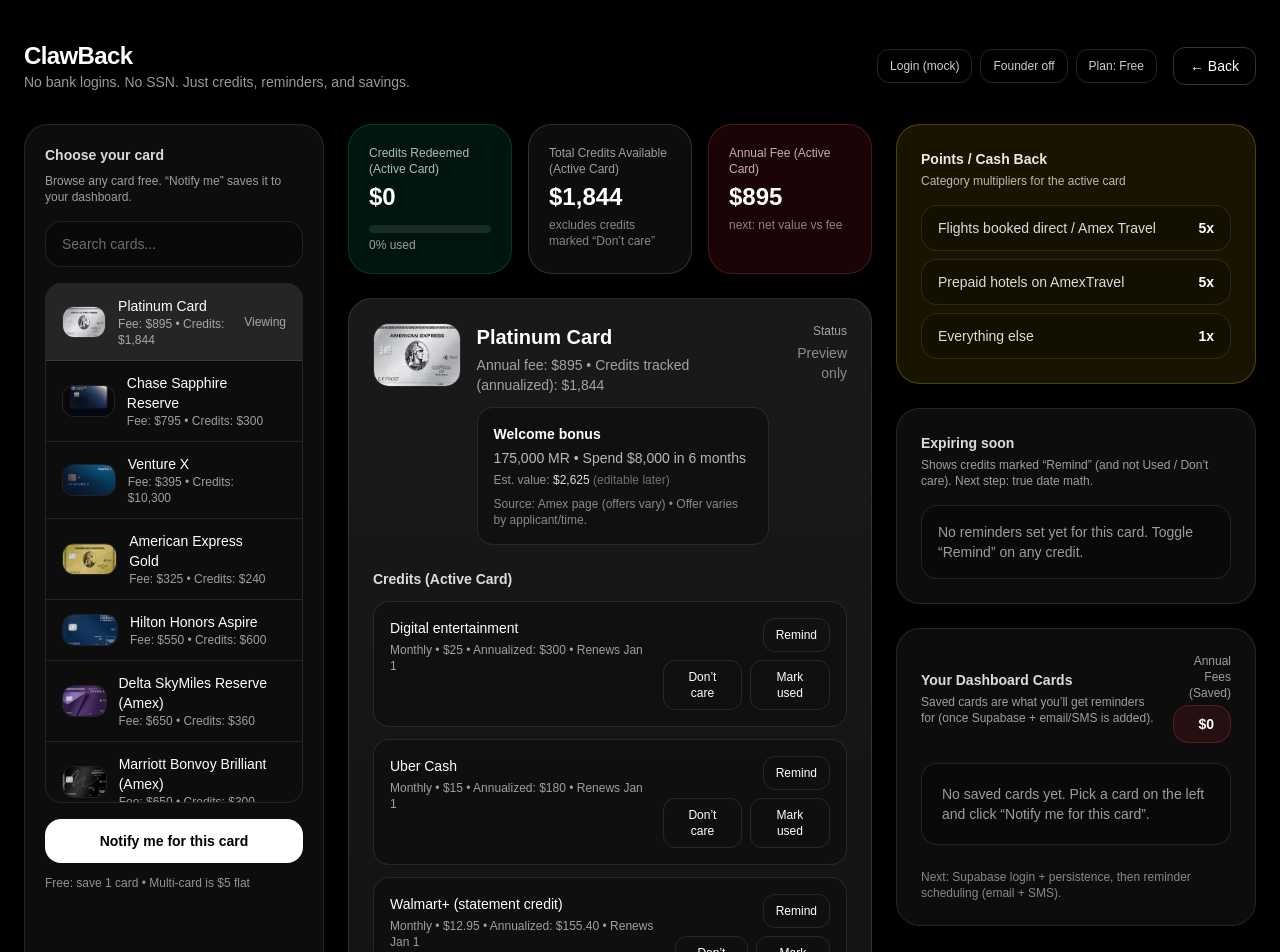
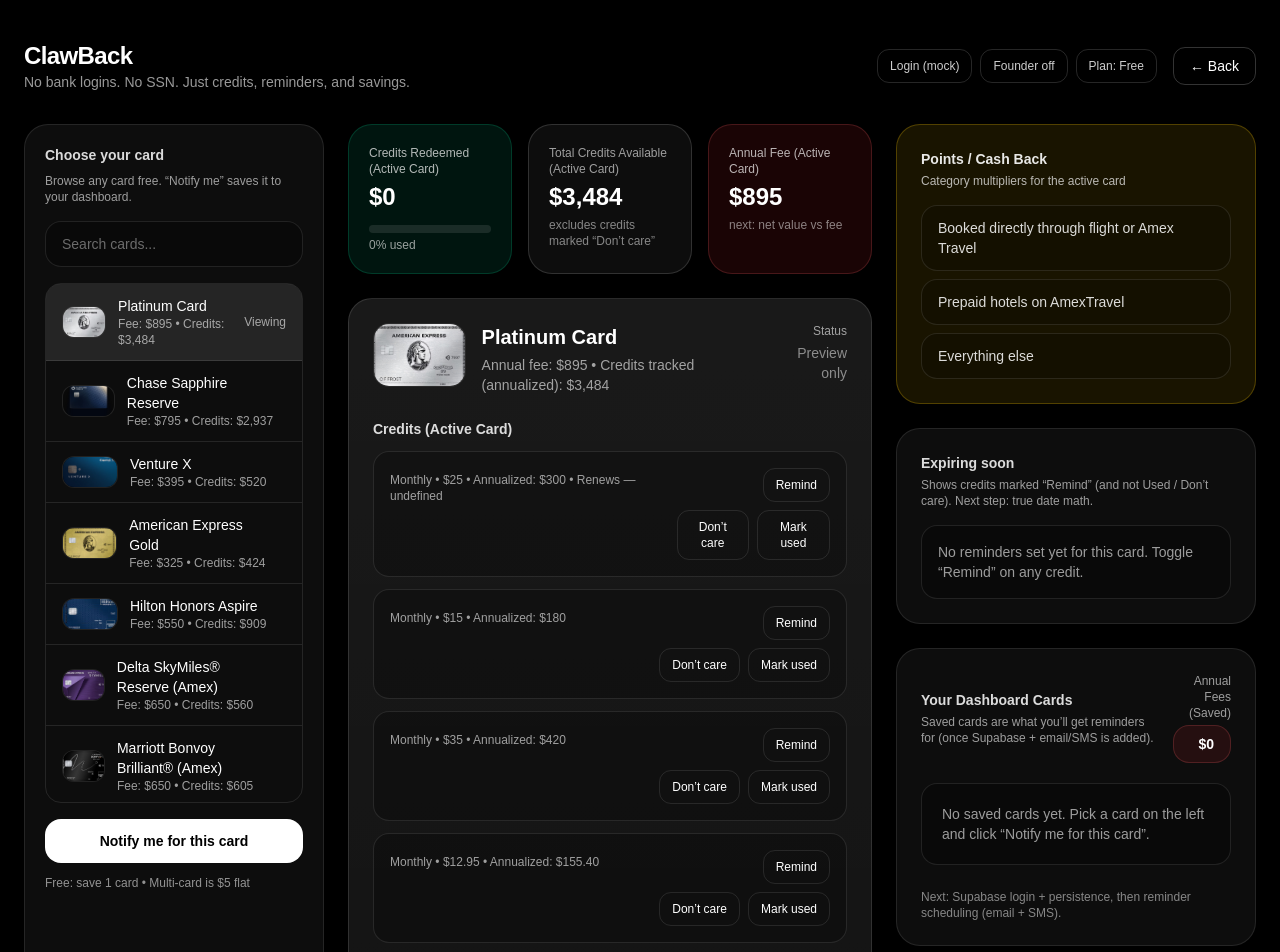
Before and after one commit to namanlo20/clawback, a Next.js app: page /app in a window 1280 px wide. Shown: the top 952 px of the page. Built offline with nearby package versions, Linux system fonts and the light colour scheme.

Commit message:
Update cards.ts

```diff
--- a/data/cards.ts
+++ b/data/cards.ts
@@ -1,28 +1,26 @@
 // data/cards.ts
 
-export type CreditFrequency = "monthly" | "quarterly" | "semiannual" | "annual" | "one-time";
+export type CreditFrequency =
+  | "monthly"
+  | "quarterly"
+  | "semiannual"
+  | "annual"
+  | "every4years"
+  | "every5years"
+  | "onetime";
 
 export type Credit = {
   id: string;
-  name: string;
-
-  // How often it resets
+  title: string;
+  amount: number; // amount PER period (NOT annualized)
   frequency: CreditFrequency;
-
-  // Amount PER period (e.g. Quarterly $75)
-  amount: number;
-
-  // Optional renewal label (simple v1)
-  renews?: { month: number; day: number };
-
-  // Optional note for clarity
-  note?: string;
+  notes?: string; // any extra detail / label
+  renews?: string; // display-only like "Renews Jan 1"
 };
 
 export type Multiplier = {
-  label: string; // e.g. "Dining"
-  rate: string;  // e.g. "4x"
-  note?: string;
+  label: string;
+  x: number;
 };
 
 export type Card = {
@@ -30,260 +28,236 @@
   name: string;
   issuer: string;
   annualFee: number;
-
-  // Card art image path
-  logo?: string; // e.g. "/logos/amex-platinum.png"
-
-  // Pin top 3 at top
-  isTopPick?: boolean;
-
+  creditsTrackedAnnualized: number; // display hint only (optional)
+  logo: string; // "/logos/xxx.png"
+  welcomeBonus?: {
+    headline: string;
+    details?: string;
+    valueEstimateUsd?: number;
+    note?: string;
+  };
+  multipliers: Multiplier[];
   credits: Credit[];
-  multipliers?: Multiplier[];
-
-  welcomeOffer?: {
-    amount: number;
-    currency: string; // e.g. "MR", "UR", "Miles"
-    spend: string;
-    sourceLabel: string;
-    notes?: string;
-  };
 };
 
-// Default point value assumptions (editable later)
-export const DEFAULT_POINT_VALUES_USD: Record<string, number> = {
-  MR: 0.015,     // Amex Membership Rewards (rough baseline)
-  UR: 0.015,     // Chase Ultimate Rewards (rough baseline)
-  Miles: 0.012,  // Generic miles baseline
-  Hilton: 0.006,
-  Marriott: 0.008,
-  AA: 0.014,
+export const DEFAULT_POINT_VALUES_USD = {
+  amex_mr: 0.015,
+  chase_ur: 0.015,
+  cap1_miles: 0.01,
+  citi_typ: 0.012,
+  aa_miles: 0.013,
+  delta_miles: 0.012,
+  marriott_points: 0.008,
+  hilton_points: 0.006,
 };
 
-const JAN1 = { month: 1, day: 1 };
-
 export const CARDS: Card[] = [
-  // ---------------- TOP 3 (pinned) ----------------
   {
     key: "amex-platinum",
     name: "Platinum Card",
     issuer: "American Express",
     annualFee: 895,
+    creditsTrackedAnnualized: 3074,
     logo: "/logos/amex-platinum.png",
-    isTopPick: true,
-    welcomeOffer: {
-      amount: 175000,
-      currency: "MR",
-      spend: "Spend $8,000 in 6 months",
-      sourceLabel: "Amex page (offers vary)",
-      notes: "Offer varies by applicant/time.",
+    welcomeBonus: {
+      headline: "175,000 MR",
+      details: "Spend $8,000 in 6 months",
+      valueEstimateUsd: 2625,
+      note: "Offers vary by applicant/time.",
     },
+    multipliers: [
+      { label: "Booked directly through flight or Amex Travel", x: 5 },
+      { label: "Prepaid hotels on AmexTravel", x: 5 },
+      { label: "Everything else", x: 1 },
+    ],
     credits: [
-      { id: "plat-airline", name: "Airline incidental fees", frequency: "annual", amount: 200, renews: JAN1 },
-      { id: "plat-hotel", name: "Hotel credit (FHR/THC)", frequency: "semiannual", amount: 200, renews: JAN1 },
-      { id: "plat-digital", name: "Digital entertainment", frequency: "monthly", amount: 25, renews: JAN1 },
-      { id: "plat-uber", name: "Uber Cash", frequency: "monthly", amount: 15, renews: JAN1 },
-      { id: "plat-saks", name: "Saks", frequency: "semiannual", amount: 50, renews: JAN1 },
-      { id: "plat-clear", name: "CLEAR Plus", frequency: "annual", amount: 209, renews: JAN1 },
-      { id: "plat-lulu", name: "Lululemon", frequency: "quarterly", amount: 75, renews: JAN1 },
-      { id: "plat-walmart", name: "Walmart+ (statement credit)", frequency: "monthly", amount: 12.95, renews: JAN1 },
-    ],
-    multipliers: [
-      { label: "Flights booked direct / Amex Travel", rate: "5x" },
-      { label: "Prepaid hotels on AmexTravel", rate: "5x" },
-      { label: "Everything else", rate: "1x" },
+      { id: "plat-airline-incidental", title: "Airline Incidental Fees", amount: 200, frequency: "annual" },
+      { id: "plat-clear", title: "Clear Plus", amount: 209, frequency: "annual" },
+      { id: "plat-digital-entertainment", title: "Digital Entertainment", amount: 25, frequency: "monthly", renews: "Renews Jan 1" },
+      { id: "plat-fhr-hotel-collection", title: "Fine Hotels + Resorts® / Hotel Collection", amount: 300, frequency: "semiannual" },
+      { id: "plat-lululemon", title: "Lululemon", amount: 75, frequency: "quarterly" },
+      { id: "plat-oura", title: "Oura Ring", amount: 200, frequency: "annual" },
+      { id: "plat-resy", title: "Resy Restaurants", amount: 100, frequency: "quarterly" },
+      { id: "plat-saks", title: "Saks", amount: 50, frequency: "semiannual" },
+      { id: "plat-uber-one", title: "Uber One Subscription", amount: 120, frequency: "annual" },
+      { id: "plat-uber-cash-jan-nov", title: "Uber Cash (Jan–Nov)", amount: 15, frequency: "monthly" },
+      { id: "plat-uber-cash-dec", title: "Uber Cash (Dec)", amount: 35, frequency: "monthly", notes: "December only" },
+      { id: "plat-equinox", title: "Equinox", amount: 300, frequency: "annual" },
+      { id: "plat-walmartplus", title: "Walmart+ Subscription", amount: 12.95, frequency: "monthly" },
     ],
   },
+
   {
     key: "chase-sapphire-reserve",
     name: "Chase Sapphire Reserve",
     issuer: "Chase",
     annualFee: 795,
+    creditsTrackedAnnualized: 2817,
     logo: "/logos/chase-sapphire-reserve.png",
-    isTopPick: true,
-    welcomeOffer: {
-      amount: 60000,
-      currency: "UR",
-      spend: "Spend $4,000 in 3 months",
-      sourceLabel: "Chase page (offers vary)",
-      notes: "Offer varies by applicant/time.",
-    },
+    multipliers: [
+      { label: "Chase travel", x: 8 },
+      { label: "Flights booked direct / Amex Travel (sheet)", x: 4 },
+      { label: "Hotels booked direct (sheet)", x: 4 },
+      { label: "Dining", x: 3 },
+      { label: "Everything else", x: 1 },
+    ],
     credits: [
-      { id: "csr-travel", name: "Travel credit", frequency: "annual", amount: 300, renews: JAN1 },
-    ],
-    multipliers: [
-      { label: "Chase Travel", rate: "8x" },
-      { label: "Dining", rate: "3x" },
-      { label: "Travel", rate: "3x" },
-      { label: "Everything else", rate: "1x" },
+      { id: "csr-apple-tv", title: "Apple TV+", amount: 288, frequency: "annual", notes: "Sheet: points" },
+      { id: "csr-dining-credit", title: "Dining Credit", amount: 150, frequency: "semiannual" },
+      { id: "csr-doordash-dashpass", title: "DoorDash DashPass Subscription", amount: 120, frequency: "annual" },
+      { id: "csr-doordash-restaurants", title: "DoorDash Restaurant", amount: 5, frequency: "monthly" },
+      { id: "csr-doordash-retail-10a", title: "DoorDash Retail", amount: 10, frequency: "monthly" },
+      { id: "csr-doordash-retail-10b", title: "DoorDash Retail (2nd $10 line in sheet)", amount: 10, frequency: "monthly" },
+      { id: "csr-hotel-the-edit", title: "Hotel (The Edit)", amount: 250, frequency: "semiannual" },
+      { id: "csr-lyft", title: "Lyft", amount: 10, frequency: "monthly" },
+      { id: "csr-stubhub", title: "StubHub", amount: 150, frequency: "semiannual" },
+      { id: "csr-travel", title: "Travel", amount: 300, frequency: "annual" },
+      { id: "csr-peloton", title: "Peloton", amount: 10, frequency: "monthly" },
+      { id: "csr-global-entry", title: "Global Entry / TSA PreCheck / NEXUS fee", amount: 120, frequency: "every4years" },
+      { id: "csr-priority-pass", title: "Priority Pass", amount: 469, frequency: "annual", notes: "Value line in sheet" },
     ],
   },
+
   {
     key: "capitalone-venture-x",
     name: "Venture X",
     issuer: "Capital One",
     annualFee: 395,
+    creditsTrackedAnnualized: 400,
     logo: "/logos/capitalone-venture-x.png",
-    isTopPick: true,
-    welcomeOffer: {
-      amount: 75000,
-      currency: "Miles",
-      spend: "Spend $4,000 in 3 months",
-      sourceLabel: "Capital One page (offers vary)",
-      notes: "Offer varies by applicant/time.",
-    },
+    multipliers: [
+      { label: "Hotels & rental cars booked through Capital One Travel", x: 10 },
+      { label: "Flights & vacation rentals booked through Capital One Travel", x: 5 },
+      { label: "Everything else", x: 2 },
+    ],
     credits: [
-      { id: "vx-travel", name: "Capital One Travel credit", frequency: "annual", amount: 300, renews: JAN1 },
-      {
-        id: "vx-anniversary",
-        name: "Anniversary bonus miles",
-        frequency: "annual",
-        amount: 10000,
-        renews: JAN1,
-        note: "This is miles (not dollars). We’ll add a miles→$ toggle later.",
-      },
-    ],
-    multipliers: [
-      { label: "Hotels & rental cars (Capital One Travel)", rate: "10x" },
-      { label: "Flights (Capital One Travel)", rate: "5x" },
-      { label: "Everything else", rate: "2x" },
+      { id: "vx-travel", title: "Travel", amount: 300, frequency: "annual" },
+      { id: "vx-global-entry", title: "Global Entry / TSA PreCheck / NEXUS fee", amount: 120, frequency: "every4years" },
+      // REQUIRED CHANGE: $100 anniversary bonus miles credit
+      { id: "vx-anniversary-bonus", title: "Anniversary Bonus Miles", amount: 100, frequency: "annual" },
     ],
   },
 
-  // ---------------- OTHER 6 ----------------
   {
     key: "amex-gold",
     name: "American Express Gold",
     issuer: "American Express",
     annualFee: 325,
+    creditsTrackedAnnualized: 424,
     logo: "/logos/amex-gold.png",
-    welcomeOffer: {
-      amount: 60000,
-      currency: "MR",
-      spend: "Spend $6,000 in 6 months",
-      sourceLabel: "Amex page (offers vary)",
-      notes: "Offer varies by applicant/time.",
-    },
+    multipliers: [
+      { label: "Restaurant", x: 4 },
+      { label: "Groceries", x: 4 },
+      { label: "Booked directly through flight or Amex travel (sheet)", x: 3 },
+      { label: "Prepaid hotels (sheet)", x: 2 },
+      { label: "Everything else", x: 1 },
+    ],
     credits: [
-      { id: "gold-dining", name: "Dining credit", frequency: "monthly", amount: 10, renews: JAN1 },
-      { id: "gold-uber", name: "Uber Cash", frequency: "monthly", amount: 10, renews: JAN1 },
-    ],
-    multipliers: [
-      { label: "Restaurants", rate: "4x" },
-      { label: "U.S. supermarkets", rate: "4x" },
-      { label: "Flights", rate: "3x" },
-      { label: "Everything else", rate: "1x" },
+      { id: "gold-uber-cash", title: "Uber Cash", amount: 10, frequency: "monthly" },
+      { id: "gold-dunkin", title: "Dunkin", amount: 7, frequency: "monthly" },
+      { id: "gold-resy", title: "Resy Restaurants", amount: 50, frequency: "semiannual" },
+      { id: "gold-dining", title: "Dining", amount: 10, frequency: "monthly" },
     ],
   },
+
   {
-    key: "hilton-honors",
+    key: "hilton-honors-aspire",
     name: "Hilton Honors Aspire",
     issuer: "American Express",
     annualFee: 550,
+    creditsTrackedAnnualized: 909,
     logo: "/logos/hilton-honors.png",
-    welcomeOffer: {
-      amount: 175000,
-      currency: "Hilton",
-      spend: "Spend $6,000 in 6 months",
-      sourceLabel: "Amex/Hilton page (offers vary)",
-      notes: "Offer varies by applicant/time.",
-    },
+    multipliers: [
+      { label: "Hilton hotels & resorts (portfolio)", x: 14 },
+      { label: "Booked through flight/Amex travel/car rentals (sheet)", x: 7 },
+      { label: "Dining", x: 7 },
+      { label: "Everything else", x: 3 },
+    ],
     credits: [
-      { id: "aspire-resort", name: "Hilton resort credit", frequency: "semiannual", amount: 200, renews: JAN1 },
-      { id: "aspire-airline", name: "Airline fee credit", frequency: "quarterly", amount: 50, renews: JAN1 },
-    ],
-    multipliers: [
-      { label: "Hilton purchases", rate: "14x" },
-      { label: "Flights", rate: "7x" },
-      { label: "Dining", rate: "7x" },
-      { label: "Everything else", rate: "3x" },
+      { id: "aspire-flights", title: "Flights", amount: 50, frequency: "quarterly" },
+      { id: "aspire-clear", title: "Clear Plus", amount: 209, frequency: "annual" },
+      { id: "aspire-conrad-waldorf-2night", title: "Conrad/Waldorf Astoria (2 Night)", amount: 100, frequency: "annual" },
+      { id: "aspire-hilton-resort", title: "Hilton Resort", amount: 200, frequency: "semiannual" },
     ],
   },
+
   {
     key: "delta-reserve",
-    name: "Delta SkyMiles Reserve (Amex)",
+    name: "Delta SkyMiles® Reserve (Amex)",
     issuer: "American Express",
     annualFee: 650,
+    creditsTrackedAnnualized: 560,
     logo: "/logos/delta-reserve.png",
-    welcomeOffer: {
-      amount: 60000,
-      currency: "Miles",
-      spend: "Spend $5,000 in 6 months",
-      sourceLabel: "Delta/Amex page (offers vary)",
-      notes: "Offer varies by applicant/time.",
-    },
+    multipliers: [
+      { label: "Delta purchases directly", x: 3 },
+      { label: "Everything else", x: 1 },
+    ],
     credits: [
-      { id: "delta-rideshare", name: "Rideshare credit", frequency: "monthly", amount: 10, renews: JAN1 },
-      { id: "delta-resy", name: "Resy dining credit", frequency: "monthly", amount: 20, renews: JAN1 },
-    ],
-    multipliers: [
-      { label: "Delta purchases", rate: "3x" },
-      { label: "Everything else", rate: "1x" },
+      { id: "delta-reserve-resy", title: "Resy Restaurants", amount: 20, frequency: "monthly" },
+      { id: "delta-reserve-rideshare", title: "Rideshare", amount: 10, frequency: "monthly" },
+      { id: "delta-reserve-delta-stays", title: "Delta Stays", amount: 200, frequency: "annual" },
     ],
   },
+
   {
     key: "marriott-brilliant",
-    name: "Marriott Bonvoy Brilliant (Amex)",
+    name: "Marriott Bonvoy Brilliant® (Amex)",
     issuer: "American Express",
     annualFee: 650,
+    creditsTrackedAnnualized: 400,
     logo: "/logos/marriott-brilliant.png",
-    welcomeOffer: {
-      amount: 95000,
-      currency: "Marriott",
-      spend: "Spend $6,000 in 6 months",
-      sourceLabel: "Amex/Marriott page (offers vary)",
-      notes: "Offer varies by applicant/time.",
-    },
+    multipliers: [
+      { label: "Marriott hotels & resorts", x: 6 },
+      { label: "Restaurant", x: 3 },
+      { label: "Flights", x: 3 },
+      { label: "Everything else", x: 2 },
+    ],
     credits: [
-      { id: "brilliant-dining", name: "Dining credit", frequency: "monthly", amount: 25, renews: JAN1 },
-    ],
-    multipliers: [
-      { label: "Marriott purchases", rate: "6x" },
-      { label: "Dining", rate: "3x" },
-      { label: "Flights", rate: "3x" },
-      { label: "Everything else", rate: "2x" },
+      { id: "brilliant-dining", title: "Dining", amount: 25, frequency: "monthly" },
+      { id: "brilliant-ritz-stregis", title: "Ritz-Carlton® / St. Regis®", amount: 100, frequency: "annual" },
+      { id: "brilliant-global-entry", title: "Global Entry", amount: 120, frequency: "every4years" },
+      { id: "brilliant-tsa-precheck", title: "TSA PreCheck / NEXUS fee", amount: 85, frequency: "every5years" },
     ],
   },
+
   {
     key: "citi-strata-elite",
-    name: "Citi Strata Elite",
+    name: "Citi Strata Elite℠",
     issuer: "Citi",
     annualFee: 595,
+    creditsTrackedAnnualized: 1169,
     logo: "/logos/citi-strata-elite.png",
-    welcomeOffer: {
-      amount: 75000,
-      currency: "Miles",
-      spend: "Spend $4,000 in 3 months",
-      sourceLabel: "Citi page (offers vary)",
-      notes: "Offer varies by applicant/time.",
-    },
+    multipliers: [
+      { label: "Hotels/Car Rentals/Attractions on Citi travel", x: 12 },
+      { label: "Air Travel on Citi travel", x: 6 },
+      { label: "Restaurants on Citi Nights (Fri/Sat 6pm–6am ET)", x: 6 },
+      { label: "Restaurants other times", x: 3 },
+      { label: "Everything else", x: 1.5 },
+    ],
     credits: [
-      { id: "strata-hotel", name: "Hotel credit (Citi Travel)", frequency: "annual", amount: 300, renews: JAN1 },
-    ],
-    multipliers: [
-      { label: "Travel", rate: "3x" },
-      { label: "Dining", rate: "3x" },
-      { label: "Everything else", rate: "1x" },
+      { id: "strata-hotel", title: "Hotel", amount: 300, frequency: "annual" },
+      { id: "strata-splurge", title: "Splurge (1stDibs / AA / Best Buy / Future / Live Nation)", amount: 200, frequency: "annual" },
+      { id: "strata-blacklane", title: "Annual Blacklane", amount: 200, frequency: "annual" },
+      { id: "strata-priority-pass", title: "Priority Pass", amount: 469, frequency: "annual", notes: "Value line in sheet" },
     ],
   },
+
   {
     key: "citi-aa-executive",
-    name: "Citi / AAdvantage Executive World Elite",
+    name: "Citi® / AAdvantage® Executive",
     issuer: "Citi",
     annualFee: 595,
+    creditsTrackedAnnualized: 440,
     logo: "/logos/citi-aa-executive.png",
-    welcomeOffer: {
-      amount: 70000,
-      currency: "AA",
-      spend: "Spend $7,000 in 3 months",
-      sourceLabel: "AA/Citi page (offers vary)",
-      notes: "Offer varies by applicant/time.",
-    },
+    multipliers: [
+      { label: "American Airlines purchases", x: 4 },
+      { label: "Hotels & car rentals via AA portal", x: 10 },
+      { label: "Everything else", x: 1 },
+    ],
     credits: [
-      { id: "aa-wifi", name: "In-flight Wi-Fi credit", frequency: "annual", amount: 120, renews: JAN1 },
-    ],
-    multipliers: [
-      { label: "American Airlines purchases", rate: "4x" },
-      { label: "Everything else", rate: "1x" },
+      { id: "aaexec-lyft", title: "Lyft (after 3 rides exception)", amount: 10, frequency: "monthly" },
+      { id: "aaexec-grubhub", title: "Grubhub", amount: 10, frequency: "monthly" },
+      { id: "aaexec-car-rentals", title: "Car rentals", amount: 120, frequency: "annual", notes: "Sheet annualized shown as $200; keep per-sheet line amount=120" },
     ],
   },
 ];
```
